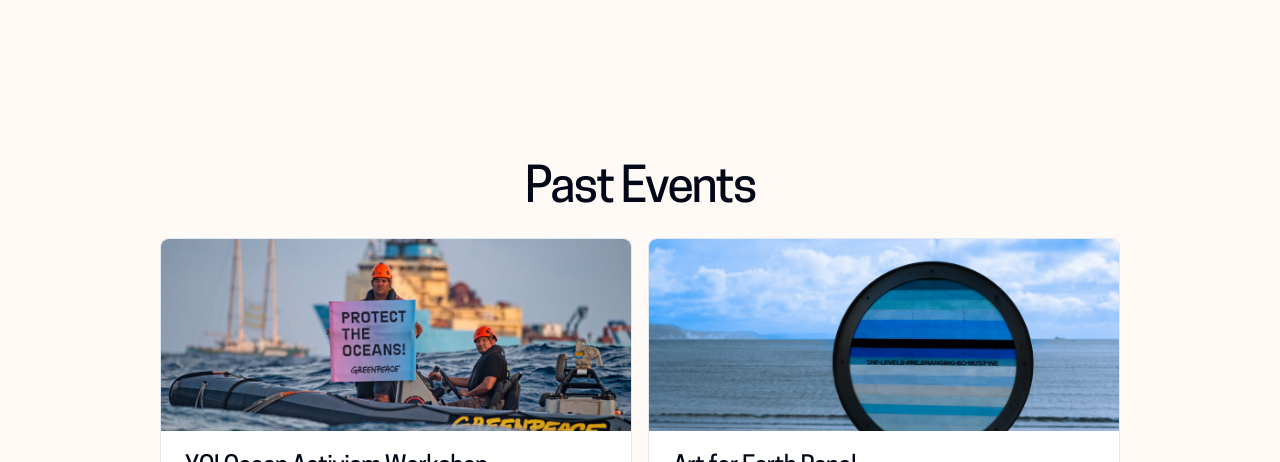
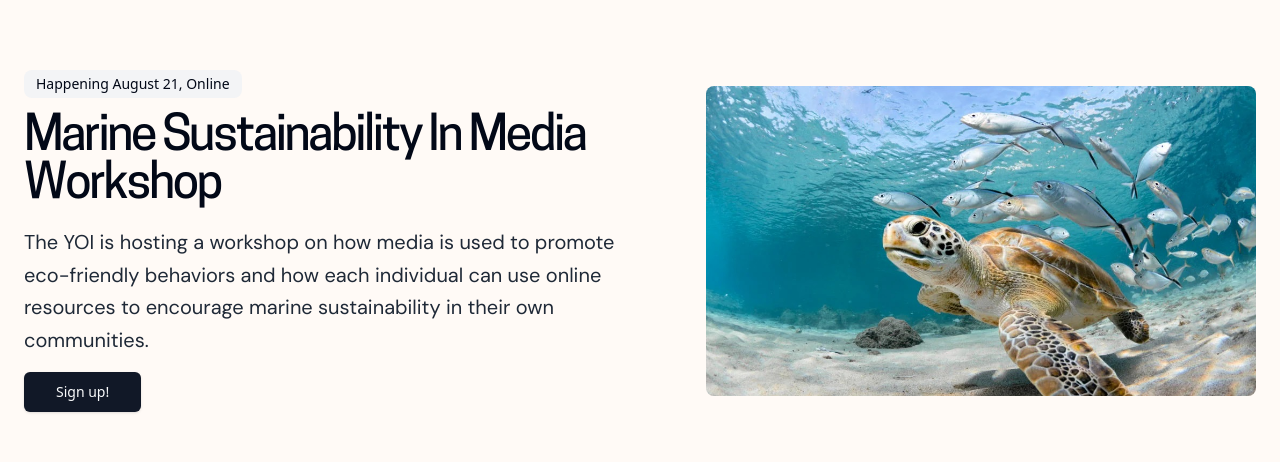
Before and after one commit to Marcus5408/yoi-website, a Next.js app: page /join/events in a window 1280 px wide. Shown: the part 682-1144 px from the top of the page. Built offline with nearby package versions, Linux system fonts and the light colour scheme.

Commit message:
refactor: Update `join/events` to use new TextSection component structure

```diff
--- a/src/app/join/events/page.tsx
+++ b/src/app/join/events/page.tsx
@@ -42,14 +42,31 @@
         <h1 className="pt-12 text-center text-3xl font-bold tracking-tighter sm:text-4xl md:text-5xl">
           Current Events
         </h1>
-        <TextSection
-          toast={`Happening ${formatDate(firstEvent.date, false)}, ${firstEvent.location === "Online" ? "Online" : `at the ${firstEvent.location}`}`}
-          title={firstEvent.title}
-          description={firstEvent.description}
-          link={firstEvent.link}
-          buttonText="Sign up!"
-          image={firstEvent.image}
-        ></TextSection>
+        <TextSection>
+          <TextSectionContent>
+            <TextSectionToast>{`Happening ${formatDate(firstEvent.date, false)}, ${firstEvent.location === "Online" ? "Online" : `at the ${firstEvent.location}`}`}</TextSectionToast>
+            <TextSectionTitle>{firstEvent.title}</TextSectionTitle>
+            <TextSectionDescription>
+              {firstEvent.description}
+            </TextSectionDescription>
+            <TextSectionButton
+              href={
+                firstEvent.link.startsWith("http://")
+                  ? firstEvent.link
+                  : `https://${firstEvent.link}`
+              }
+            >
+              Sign up!
+            </TextSectionButton>
+          </TextSectionContent>
+          <TextSectionImage
+            src={firstEvent.image}
+            alt={firstEvent.title}
+            width={1280}
+            height={720}
+            className="rounded-lg"
+          ></TextSectionImage>
+        </TextSection>
         <section className="flex w-full flex-col items-center px-12">
           <h1 className="text-center text-3xl font-bold tracking-tighter sm:text-4xl md:text-5xl">
             Past Events
```
